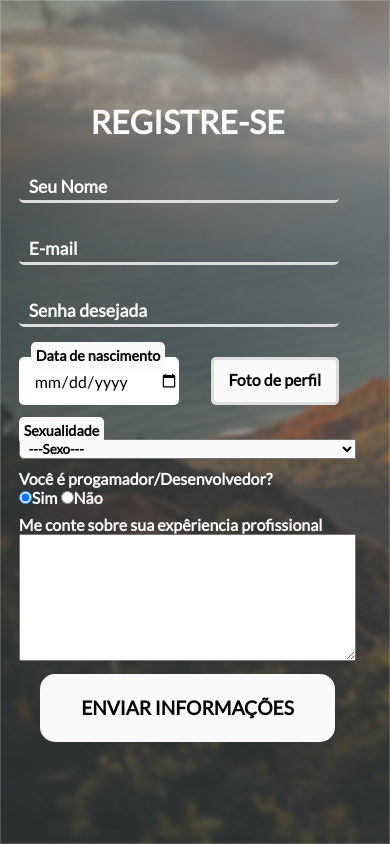
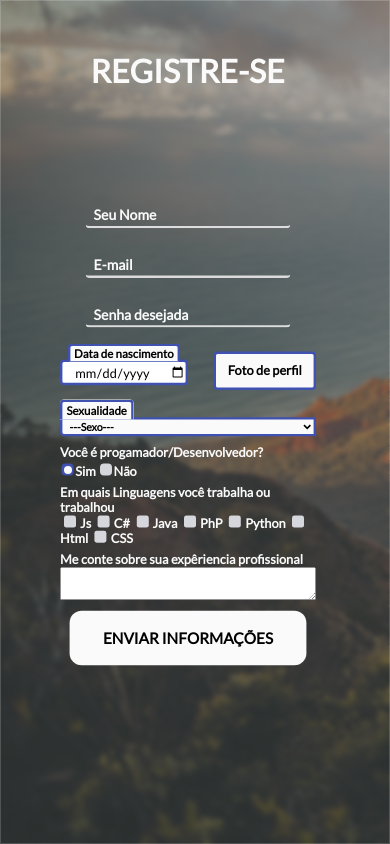
Before and after one commit to AlessandroDaCostaESilva/Projeto-Formulario, a plain HTML site: page index.html in a window 390 px wide. Both pictures are taken after a click on the radio button "Sim". Drawn offline with Linux system fonts and the light colour scheme.

Commit message:
Leves alterações Para Melhor Adaptação

```diff
--- a/index.html
+++ b/index.html
@@ -3,7 +3,7 @@
 <head>
     <meta charset="UTF-8">
     <meta name="viewport" content="width=device-width, initial-scale=1.0">
-    <link rel="stylesheet" href="src/CSS/style.css">
+    <link rel="stylesheet" href="src/CSS/formularioEBotoesIniciais.css">
     <link rel="stylesheet" href="src/CSS/responsivo.css">
     <link rel="preconnect" href="https://fonts.googleapis.com">
     <link rel="preconnect" href="https://fonts.gstatic.com" crossorigin>
@@ -19,15 +19,15 @@
             <form id="form" class="formulario">
                     <div class="botao">
                         <input type="text" id="nome" class="register" required>
-                        <label for="nome" class="blabel">Seu Nome</label>
+                        <label for="nome" class="blabel label1">Seu Nome</label>
                     </div>
                     <div class="botao">
                         <input type="email" id="email" class="register" required>
-                        <label for="email" class="blabel">E-mail</label>
+                        <label for="email" class="blabel label2">E-mail</label>
                     </div>
                     <div class="botao">
                         <input type="password" id="senha" class="register" required>
-                        <label for="senha" class="blabel">Senha desejada</label>
+                        <label for="senha" class="blabel label3">Senha desejada</label>
                     </div>
                     <div class="info-pessoais">
                         <div class="botao-aniversario">
@@ -50,22 +50,22 @@
                     </div>
                     <div class="botao-trabalho">
                         <p>Você é progamador/Desenvolvedor?</p>
-                        <input type="radio" name="programador" id="sP"><label for="sP">Sim</label>
-                        <input type="radio" name="programador" id="nP"><label for="nP">Não</label>
+                        <input type="radio" name="programador" id="sP" class="radio-Progamador"><label for="sP">Sim</label>
+                        <input type="radio" name="programador" id="nP" class="radio-Progamador"><label for="nP">Não</label>
                     </div>
                     <div class="programador-sim" id="displayMarca">
-                        <p>Em qual Linguagem você trabalha ou trabalhou</p>
-                        <input type="checkbox" name="Linguagem" id="javaScript"><label for="javaScript">Js</label>
-                        <input type="checkbox" name="Linguagem" id="C#"><label for="C#">C#</label>
-                        <input type="checkbox" name="Linguagem" id="Java"><label for="Java">Java</label>
-                        <input type="checkbox" name="Linguagem" id="php"><label for="php">PhP</label>
-                        <input type="checkbox" name="Linguagem" id="python"><label for="python">Python</label>
-                        <input type="checkbox" name="Linguagem" id="Html"><label for="Html">Html</label>
-                        <input type="checkbox" name="Linguagem" id="CSS"><label for="CSS">CSS</label>
+                        <p>Em quais Linguagens você trabalha ou trabalhou</p>
+                        <input type="checkbox" name="Linguagem" id="javaScript" class="caixaChecagem"><label for="javaScript">Js</label>
+                        <input type="checkbox" name="Linguagem" id="C#" class="caixaChecagem"><label for="C#">C#</label>
+                        <input type="checkbox" name="Linguagem" id="Java" class="caixaChecagem"><label for="Java">Java</label>
+                        <input type="checkbox" name="Linguagem" id="php" class="caixaChecagem"><label for="php">PhP</label>
+                        <input type="checkbox" name="Linguagem" id="python" class="caixaChecagem"><label for="python">Python</label>
+                        <input type="checkbox" name="Linguagem" id="Html" class="caixaChecagem"><label for="Html">Html</label>
+                        <input type="checkbox" name="Linguagem" id="CSS" class="caixaChecagem"><label for="CSS">CSS</label>
                     </div>
                     <div class="experienciaProfissional">
                         <p> <label for="aboutu">Me conte sobre <span id="experiencia">você</span></label></p>
-                        <textarea rows="8" id="aboutu"></textarea>
+                        <textarea id="aboutu"></textarea>
                     </div>
                 <div class="submit">
                     <button type="submit" id="submitInf" class="submitButton">Enviar Informações</button>
--- a/src/CSS/style.css
+++ b/src/CSS/formularioEBotoesIniciais.css
@@ -7,6 +7,7 @@
 
 .programador-sim{
     display: none;
+    animation: aparecerAoLado 100ms ease;
 }
 
 body{
@@ -56,9 +57,10 @@ body{
     cursor: text;
     font-size: 1.1rem;
     transition: 1s ease-in-out;
+    width: 200px;
 }
-.botao .register{
-    width: 20rem;
+.register{
+    width: 19rem;
     height: 2rem;
     padding-left: 15px;
     background: none;
@@ -69,25 +71,23 @@ body{
     color: #000;
     transition: 1s ease-in-out;
     outline: none;
+    position: relative;
 }
 
 #aboutu{
     max-width: 40vh;
-    max-height: 15vh;
+    max-height: 8vh;
     min-width: 100%;
-    min-height: 15vh;
+    min-height: 5vh;
 }
 
-.botao input:focus{
+.botao input:focus, .botao input:valid{
     border-color: #5a55ae;
     transition: 1s ease-in;
 }
 
-.botao input:focus ~ .blabel,
-input:valid ~ .blabel{
-    transform: translateY(-22px);
-    font-size: .8rem;
-    left: 0;
+.label-active{
+    transform: translateY(-22px) scale(0.8) translateX(-15px);
     transition: 1s ease-in;
 }
 
@@ -99,20 +99,23 @@ input:valid ~ .blabel{
 
 .birthday{
     position: absolute;
-    top: -15px;
-    left: 12px;
+    top: -10px;
+    left: 9.5px;
     background-color: #fafafa;
     color: #000;
-    padding: 5px;
-    border-radius: 5px;
+    padding: 1px 5px;
+    border-radius: 5px 5px 0 0;
     font-size: .9rem;
     font-weight: bold;
     cursor: text;
+    border: 3px solid #3f51b1;
+    border-style: solid solid none solid;
 }
 
 .aniversario{
+    margin-top: 10px;
     width: 10rem;
-    height: 3rem;
+    height: 2rem;
     padding-left: 15px;
     border: none;
     border-radius: 5px;
@@ -120,6 +123,7 @@ input:valid ~ .blabel{
     color: #000;
     outline: none;
     cursor: pointer;
+    border: #3f51b1 3px solid;
 }
 
 .botao-arquivo{
@@ -133,7 +137,7 @@ input:valid ~ .blabel{
     padding-top: .6rem;
     width: 8rem;
     height: 3rem;
-    border: 3px solid #ddd;
+    border: 3px solid #3f51b1;
     border-radius: 5px;
     font-size: 1rem;
     color: #000;
@@ -170,11 +174,13 @@ input:valid ~ .blabel{
 .bslabel{
     background-color: #fafafa;
     color: #000;
-    padding: 5px;
-    border-radius: 5px;
+    padding: 2.5px 5px;
+    border-radius: 5px 5px 0 0;
     font-size: .9rem;
     font-weight: bold;
     cursor: text;
+    border: #3f51b1 3px solid;
+    border-style: solid solid none solid;
 }
 
 .bsseletor{
@@ -187,6 +193,14 @@ input:valid ~ .blabel{
     margin-bottom: 10px;
     border-bottom-left-radius: 5px;
     padding-left: 5px;
+    border: #3f51b1 3px solid;
+    outline: none;
+}
+
+.bsseletor option{
+    appearance: none;
+    background-color: #fafafa;
+    border: #3f51b1 3px solid;
 }
 
 .botao-trabalho{
@@ -194,6 +208,34 @@ input:valid ~ .blabel{
     font-weight: bold;
     display: inline-block;
     margin-bottom: 8px;
+}
+
+.radio-Progamador{
+    appearance: none;
+    background-color: #d6d6dd;
+    width: 15px;
+    height: 15px;
+    border-radius: 5px;
+    margin-top: 5px;
+    border: rgba(0, 0, 0, 0.1);
+    margin: 5px 2px 0 2px;
+    position: relative;
+}
+
+.radio-Progamador:checked{
+    background-color: #3f51b1;
+    transition: 400ms ease;
+}
+.radio-Progamador:checked::before{
+    content: '';
+    position: absolute;
+    width: 10px;
+    height: 10px;
+    background-color: #fafafa;
+    border-radius: 10px;
+    top: 50%;
+    left: 50%;
+    transform: translate(-50%, -50%);
 }
 
 .experienciaProfissional{
@@ -241,3 +283,38 @@ input:valid ~ .blabel{
 .formulario{
     width: 40vh;
 }
+
+.caixaChecagem{
+    appearance: none;
+    width: 15px;
+    height: 15px;
+    border-radius: 3px;
+    margin: 0 5px;
+    background-color: #d6d6dd;
+    position: relative;
+}
+
+.caixaChecagem:checked{
+    background-color: #3f51b1;
+}
+
+.caixaChecagem:checked::before{
+    content: '';
+    position: absolute;
+    width: 3px;
+    height: 5px;
+    border: 3px solid #fafafa;
+    border-style: none solid solid none;
+    left: 4px;
+    top: 2.5px;
+    transform: rotate(45deg);
+}
+
+@keyframes aparecerAoLado{
+    from{
+        transform: translateX(-20vh);
+    }
+    to{
+        transform: translateX(0);
+    }
+}
--- a/src/CSS/responsivo.css
+++ b/src/CSS/responsivo.css
@@ -7,4 +7,22 @@
         backdrop-filter: blur( 2px );
         padding-right: 15px;
     }
+    .Texto{
+        font-size: 1rem;
+        position: absolute;
+        top: 50px;
+    }
+    .register{
+        width: 16rem;
+        margin-left: 10%;
+    }
+    .blabel{
+        margin-left: 10%;
+    }
+    .formulario{
+        transform: scale(0.8);
+        margin-bottom: 50px;
+        margin-top: 50px;
+        width: 20rem;
+    }
 }
--- a/src/Js/index.js
+++ b/src/Js/index.js
@@ -2,20 +2,58 @@ let yesProgramator = document.getElementById('sP');
 let aboutU = document.getElementById('experiencia');
 let noProgamator = document.getElementById('nP');
 let formulario = document.getElementById('form');
+const primeiroBotao = document.getElementById('nome');
+const segundoBotao = document.getElementById('email');
+const terceiroBotao = document.getElementById('senha');
 
-function submeter (event){
-    event.preventDefault();
+const submeter = () => {
     alert('Obrigado! Seus dados foram enviados com sucesso.')
 }
-function simProgamador() {
+const simProgamador = () => {
         aboutU.innerHTML = 'sua expêriencia profissional';
-        linguagem.style.display = 'block';
+        document.getElementById('displayMarca').style.display = "block";
 }
-function naoProgamador() {
+const naoProgamador = () => {
     aboutU.innerHTML = 'você';
-    linguagem.style.display = 'none';
+    document.getElementById('displayMarca').style.display = "none";
+}
+const subirLabelDoNome = () => {
+    let labelNome = document.querySelector('.label1');
+    labelNome.classList.add('label-active');
+}
+const subirLabelDoEmail = () => {
+    let labelEmail = document.querySelector('.label2');
+    labelEmail.classList.add('label-active');
+}
+const subirLabelDaSenha = () => {
+    let labelSenha = document.querySelector('.label3');
+    labelSenha.classList.add('label-active');
+}
+const descerLabelDoNome = () => {
+    if (primeiroBotao.value === ""){
+    let labelNome = document.querySelector('.label1');
+    labelNome.classList.remove('label-active');
+    }
+}
+const descerLabelDoEmail = () => {
+    if (segundoBotao.value === ""){
+    let labelEmail = document.querySelector('.label2');
+    labelEmail.classList.remove('label-active');
+    }
+}
+const descerLabelDaSenha = () => {
+    if (terceiroBotao.value === ""){
+    let labelSenha = document.querySelector('.label3');
+    labelSenha.classList.remove('label-active');
+    }
 }
 
 formulario.addEventListener('submit', submeter)
 yesProgramator.addEventListener('click', simProgamador);
 noProgamator.addEventListener('click', naoProgamador);
+primeiroBotao.addEventListener('focus', subirLabelDoNome);
+segundoBotao.addEventListener('focus', subirLabelDoEmail);
+terceiroBotao.addEventListener('focus', subirLabelDaSenha);
+primeiroBotao.addEventListener('focusout', descerLabelDoNome);
+segundoBotao.addEventListener('focusout', descerLabelDoEmail);
+terceiroBotao.addEventListener('focusout', descerLabelDaSenha);
```
